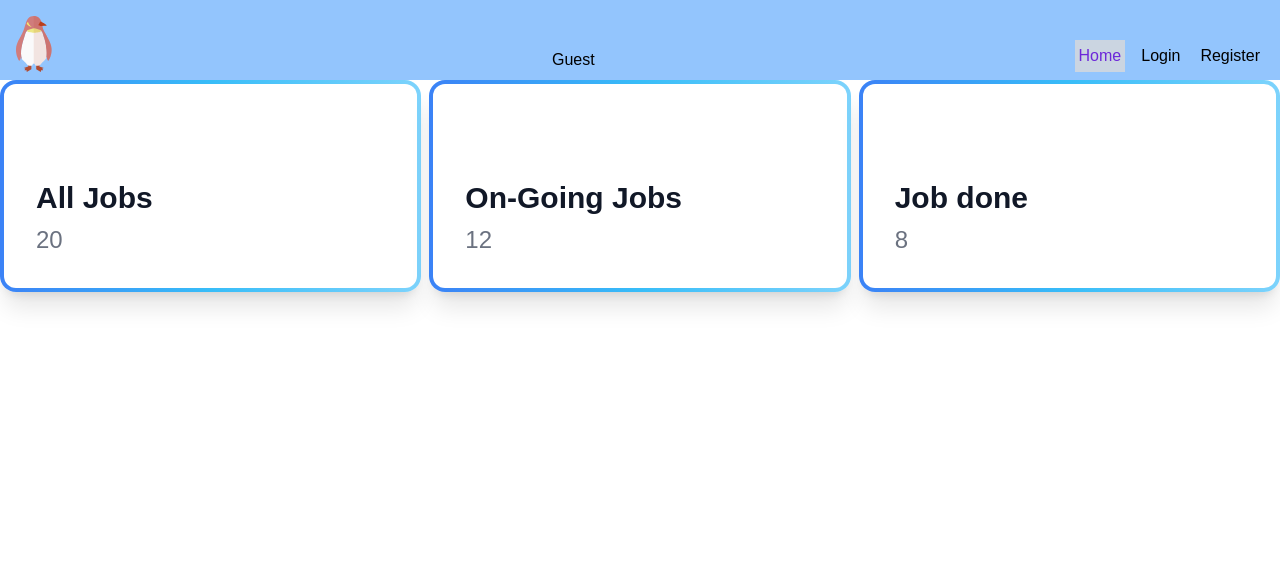
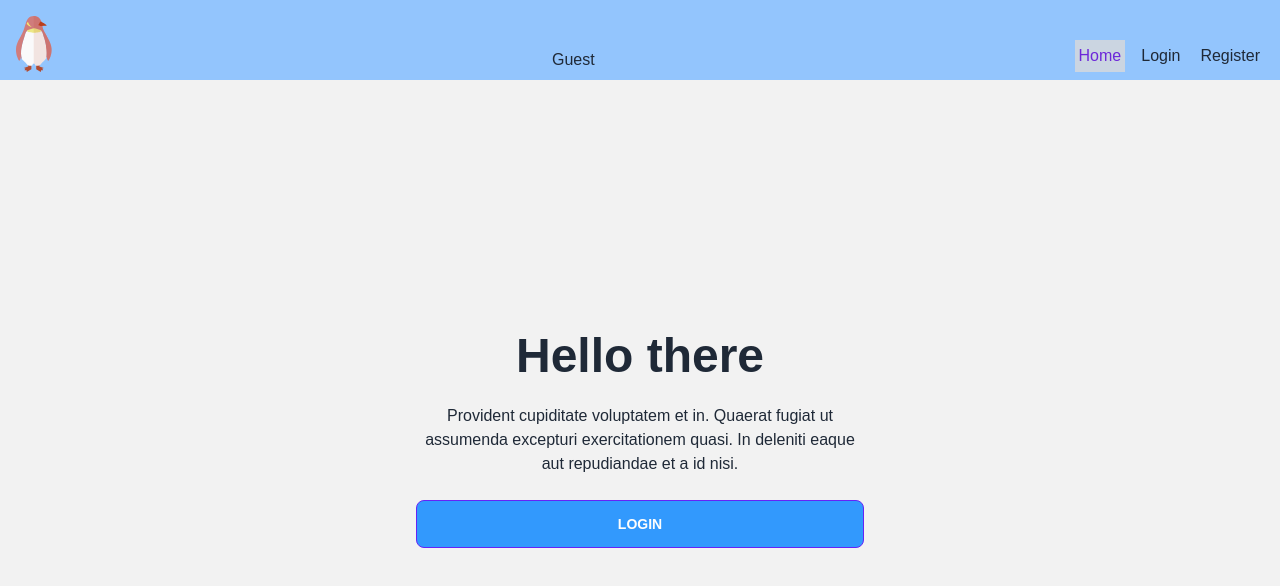
Before and after one commit to Night-of-Serenity/Todolist_front, a React (Vite) app: page / in a window 1280 px wide. Shown: the top 586 px of the page. Built offline with nearby package versions, Linux system fonts and the light colour scheme; a web font is replaced by a local one.

Commit message:
get all todos from backend and show on home ui

```diff
--- a/package.json
+++ b/package.json
@@ -12,6 +12,7 @@
   "dependencies": {
     "@fortawesome/fontawesome-free": "^6.4.0",
     "axios": "^1.4.0",
+    "daisyui": "^2.51.6",
     "react": "^18.2.0",
     "react-dom": "^18.2.0",
     "react-router-dom": "^6.11.2"
--- a/src/api/todoApi.js
+++ b/src/api/todoApi.js
@@ -2,6 +2,12 @@ import axios from "axios";
 
 const todoApi = axios.create({
   baseURL: "http://localhost:8080",
+});
+
+const addToken = (token) => ({
+  headers: {
+    Authorization: `Bearer ${token}`,
+  },
 });
 
 export const register = (input) => {
@@ -12,10 +18,10 @@ export const login = (input) => {
   return todoApi.post("auth/login", input);
 };
 
-export const getme = () => {
-  return todoApi.get("auth/getme", {
-    headers: {
-      Authorization: `Bearer ${localStorage.getItem("token")}`,
-    },
-  });
+export const getme = (token) => {
+  return todoApi.get("auth/getme", addToken(token));
 };
+
+export const getJobs = (token) => {
+  return todoApi.get("/todos", addToken(token));
+};
--- /dev/null
+++ b/src/components/SummaryCard.jsx
@@ -0,0 +1,16 @@
+import React from "react";
+
+export default function SummaryCard(props) {
+  const { title, amount } = props;
+  return (
+    <div className="flex-1 rounded-2xl bg-gradient-to-r from-blue-500 via-sky-400 to-sky-300 p-1 shadow-xl">
+      <div className="block rounded-xl bg-white p-4 sm:p-6 lg:p-8" href="">
+        <div className="mt-16">
+          <h3 className="text-lg font-bold text-gray-900 sm:text-3xl">{title}</h3>
+
+          <p className="mt-2 text-2xl text-gray-500">{amount}</p>
+        </div>
+      </div>
+    </div>
+  );
+}
--- a/src/contexts/AuthContext.jsx
+++ b/src/contexts/AuthContext.jsx
@@ -10,23 +10,14 @@ export default function AuthContextProvider(props) {
   useEffect(() => {
     let token = localStorage.getItem("token");
     if (!token) return;
-    // axios.get("http://localhost:8080/auth/getMe", {
-    //     headers: {
-    //       Authorization: `Bearer ${token}`,
-    //     },
-    //   })
-    getme().then((rs) => {
+
+    getme(token).then((rs) => {
       setUser(rs.data);
     });
   }, []);
 
-  // useEffect(() => {
-  //   console.log(!!user);
-  // }, [user]);
-
   const logout = () => {
     localStorage.removeItem("token");
-    // console.log(!!user);
     setUser(null);
   };
 
--- a/src/pages/GuestHome.jsx
+++ b/src/pages/GuestHome.jsx
@@ -1,5 +1,29 @@
+import Login from "./Login";
 function GuestHome() {
-  return <div className="text-center text-5xl p-20">GuestHome</div>;
+  return (
+    <div className="hero min-h-[calc(100vh-80px)] bg-base-200">
+      <div className="hero-content text-center">
+        <div className="max-w-md">
+          <h1 className="text-5xl font-bold">Hello there</h1>
+          <p className="py-6">
+            Provident cupiditate voluptatem et in. Quaerat fugiat ut assumenda excepturi
+            exercitationem quasi. In deleniti eaque aut repudiandae et a id nisi.
+          </p>
+          <label htmlFor="my-modal-4" className="btn btn-primary">
+            Login
+          </label>
+        </div>
+      </div>
+
+      {/* Put this part before </body> tag */}
+      <input type="checkbox" id="my-modal-4" className="modal-toggle" />
+      <label htmlFor="my-modal-4" className="modal cursor-pointer">
+        <label className="modal-box relative" htmlFor="">
+          <Login />
+        </label>
+      </label>
+    </div>
+  );
 }
 
 export default GuestHome;
--- a/src/pages/Home.jsx
+++ b/src/pages/Home.jsx
@@ -1,35 +1,33 @@
-import React from "react";
+import { useEffect, useState } from "react";
+import SummaryCard from "../components/SummaryCard";
+import { getJobs } from "../api/todoApi";
 
 export default function Home() {
+  const [jobs, setJobs] = useState([]);
+  useEffect(() => {
+    let token = localStorage.getItem("token");
+    if (!token) {
+      return;
+    }
+    getJobs(token).then((rs) => {
+      console.log(rs.data);
+      setJobs(rs.data);
+    });
+  }, []);
   return (
-    <div className="flex justify-around gap-2">
-      <div className="flex-1 rounded-2xl bg-gradient-to-r from-blue-500 via-sky-400 to-sky-300 p-1 shadow-xl">
-        <div className="block rounded-xl bg-white p-4 sm:p-6 lg:p-8" href="">
-          <div className="mt-16">
-            <h3 className="text-lg font-bold text-gray-900 sm:text-3xl">All Jobs</h3>
-
-            <p className="mt-2 text-2xl text-gray-500">20</p>
-          </div>
-        </div>
+    <>
+      <div className="flex justify-around gap-2">
+        <SummaryCard title="All Jobs" amount="20" />
+        <SummaryCard title="On-Going Jobs" amount="12" />
+        <SummaryCard title="Job done" amount="8" />
       </div>
-      <div className="flex-1 rounded-2xl bg-gradient-to-r from-blue-500 via-sky-400 to-sky-300 p-1 shadow-xl">
-        <div className="block rounded-xl bg-white p-4 sm:p-6 lg:p-8" href="">
-          <div className="mt-16">
-            <h3 className="text-lg font-bold text-gray-900 sm:text-3xl">On-Going Jobs</h3>
-
-            <p className="mt-2 text-2xl text-gray-500">12</p>
-          </div>
-        </div>
+      <div>
+        {jobs.map((el) => (
+          <p className="p-3 bg-sky-300 m-3" key={el.id}>
+            {el.title}
+          </p>
+        ))}
       </div>
-      <div className="flex-1 rounded-2xl bg-gradient-to-r from-blue-500 via-sky-400 to-sky-300 p-1 shadow-xl">
-        <div className="block rounded-xl bg-white p-4 sm:p-6 lg:p-8" href="">
-          <div className="mt-16">
-            <h3 className="text-lg font-bold text-gray-900 sm:text-3xl">Job done</h3>
-
-            <p className="mt-2 text-2xl text-gray-500">8</p>
-          </div>
-        </div>
-      </div>
-    </div>
+    </>
   );
 }
--- a/src/pages/Login.jsx
+++ b/src/pages/Login.jsx
@@ -12,20 +12,11 @@ export default function Login() {
   const hdlSubmit = (e) => {
     e.preventDefault();
     // validation
-    // axios
-    //   .post("http://localhost:8080/auth/login", input)
     login(input)
       .then((rs) => {
-        // console.log(rs.data.token)
         localStorage.setItem("token", rs.data.token);
-        return (
-          //   axios.get("http://localhost:8080/auth/getMe", {
-          //   headers: {
-          //     Authorization: `Bearer ${rs.data.token}`,
-          //   },
-          // })
-          getme()
-        );
+        let token = localStorage.getItem("token");
+        return getme(token);
       })
       .then((rs) => {
         console.log(rs.data);
--- a/src/pages/Register.jsx
+++ b/src/pages/Register.jsx
@@ -67,7 +67,7 @@ export default function Register() {
             value={input.confirmPassword}
           />
         </div>
-        <button type="submit" className="btn">
+        <button type="submit" className="btn btn-outline w-full btn-primary">
           Register
         </button>
       </form>
--- a/src/routes/Router.jsx
+++ b/src/routes/Router.jsx
@@ -23,7 +23,7 @@ export default function Router() {
       children: [
         {
           path: "/",
-          element: user ? <GuestHome /> : <Home />,
+          element: user ? <Home /> : <GuestHome />,
         },
         {
           path: "/login",
--- a/tailwind.config.js
+++ b/tailwind.config.js
@@ -4,5 +4,5 @@ export default {
   theme: {
     extend: {},
   },
-  plugins: [],
+  plugins: [require("daisyui")],
 };
```
Also changed, not shown: 1 other file (tests, documents, lock files or other folders).
